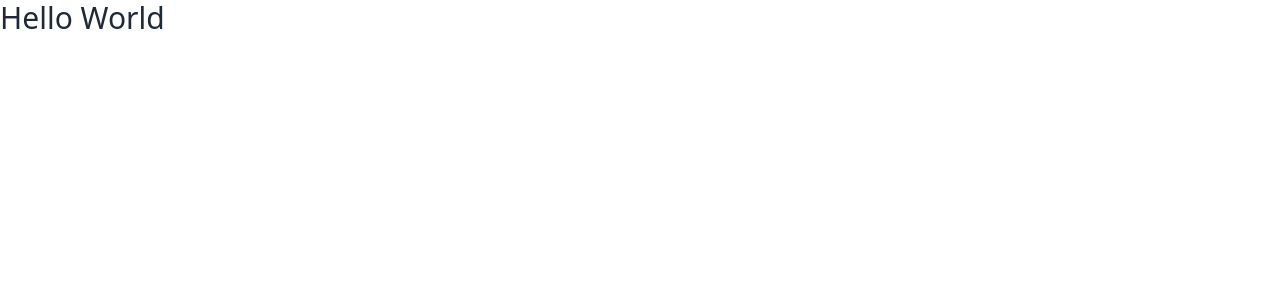
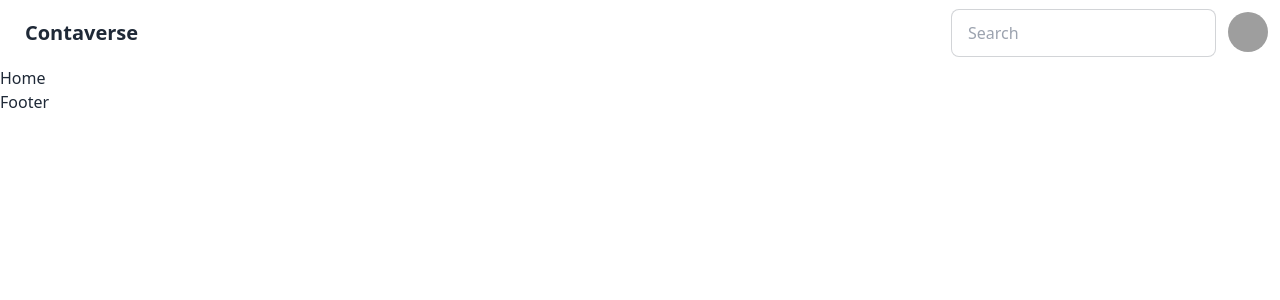
Before and after one commit to shivamvijaywargi/contact-app-mern, a React (Vite) app in the folder client/: page / in a window 1280 px wide. Shown: the top 300 px of the page. Built offline with nearby package versions, Linux system fonts and the light colour scheme; grey boxes are pictures that could not be loaded.

Commit message:
FE: Added Router with basic root layout.

```diff
--- a/client/src/App.tsx
+++ b/client/src/App.tsx
@@ -1,5 +1,23 @@
+import {
+  createBrowserRouter,
+  createRoutesFromElements,
+  Route,
+  RouterProvider,
+} from "react-router-dom";
+
+import RootLayout from "./layouts/RootLayout";
+import Home from "./pages/Home";
+
+const router = createBrowserRouter(
+  createRoutesFromElements(
+    <Route path="/" element={<RootLayout />}>
+      <Route index element={<Home />} />
+    </Route>
+  )
+);
+
 function App() {
-  return <div className="text-3xl">Hello World</div>;
+  return <RouterProvider router={router}></RouterProvider>;
 }
 
 export default App;
--- a/client/src/components/Navbar.tsx
+++ b/client/src/components/Navbar.tsx
@@ -1,8 +1,12 @@
+import { Link } from "react-router-dom";
+
 const Navbar = () => {
   return (
     <div className="navbar bg-base-100">
       <div className="flex-1">
-        <a className="btn btn-ghost normal-case text-xl">daisyUI</a>
+        <Link to={"/"} className="btn btn-ghost normal-case text-xl">
+          Contaverse
+        </Link>
       </div>
       <div className="flex-none gap-2">
         <div className="form-control">
--- /dev/null
+++ b/client/src/layouts/RootLayout.tsx
@@ -0,0 +1,14 @@
+import { Outlet } from "react-router-dom";
+import Navbar from "../components/Navbar";
+
+const RootLayout = () => {
+  return (
+    <section className="container mx-auto">
+      <Navbar />
+      <Outlet />
+      <h3>Footer</h3>
+    </section>
+  );
+};
+
+export default RootLayout;
--- /dev/null
+++ b/client/src/pages/Home.tsx
@@ -0,0 +1,5 @@
+const Home = () => {
+  return <main>Home</main>;
+};
+
+export default Home;
```
Also changed, not shown: 1 other file (tests, documents, lock files or other folders).
